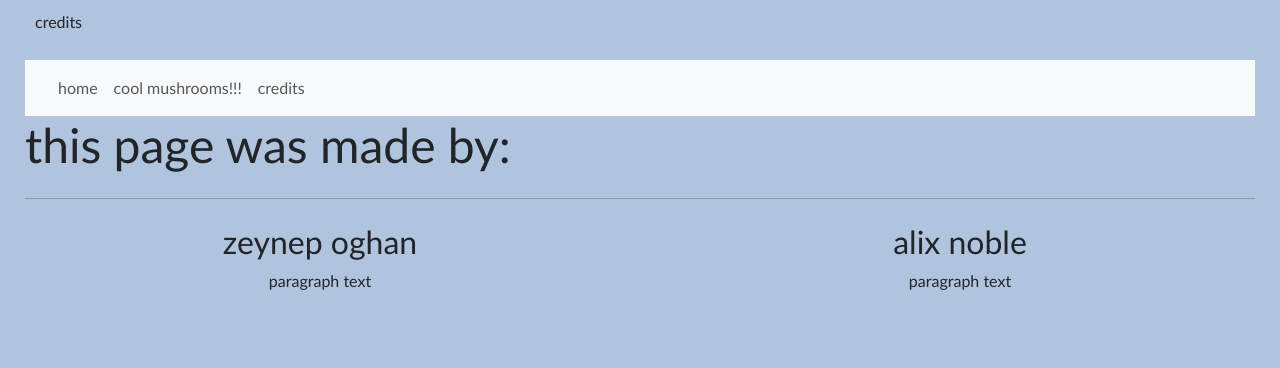
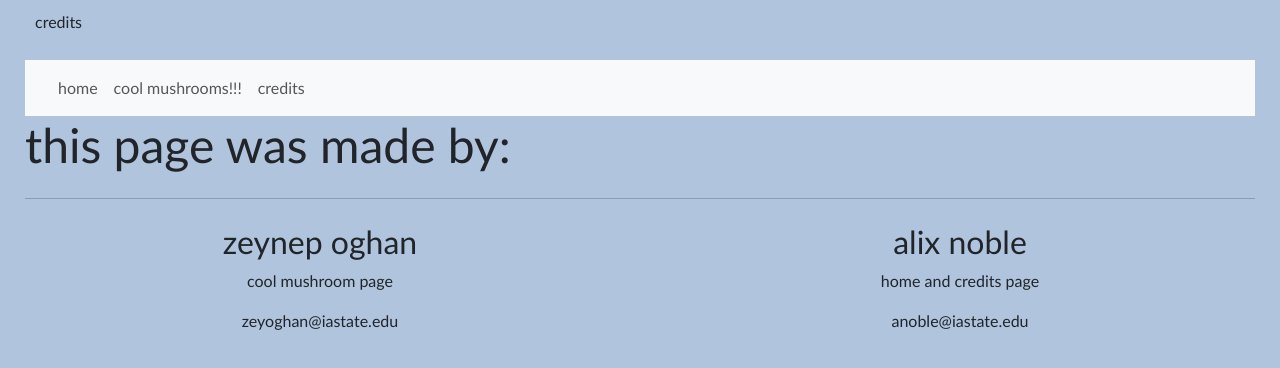
Before and after one commit to eldritchalpaca/assignment1, a plain HTML site: page credits.html in a window 1280 px wide. Drawn offline with nearby package versions, Linux system fonts and the light colour scheme.

Commit message:
updated credits page

```diff
--- a/credits.html
+++ b/credits.html
@@ -75,11 +75,13 @@
 
 <div class="column">
     <h2>zeynep oghan</h2>
-    <p>paragraph text</p>
+    <p>cool mushroom page</p>
+    <p>zeyoghan@iastate.edu</p>
 </div>
 <div class="column">
     <h2>alix noble</h2>
-    <p>paragraph text</p>
+    <p>home and credits page</p>
+    <p>anoble@iastate.edu</p>
 </div>
 
 </div>
```
